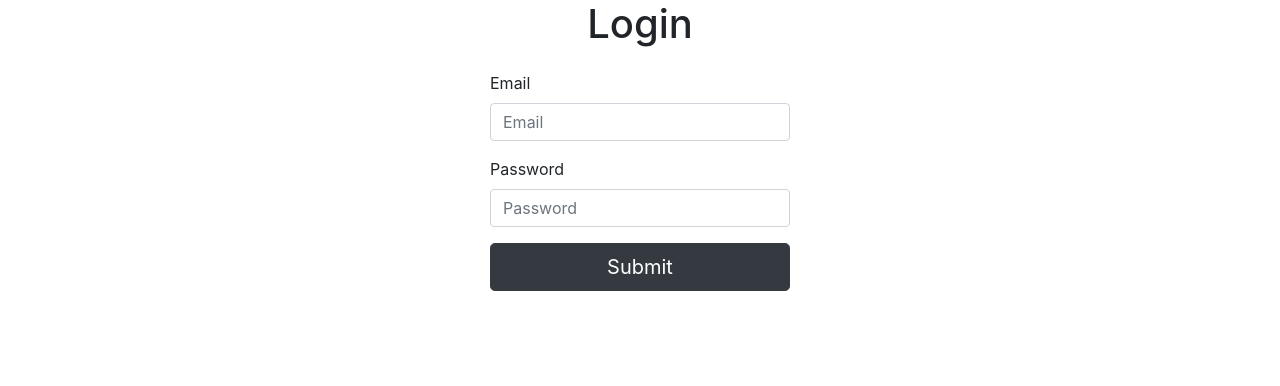
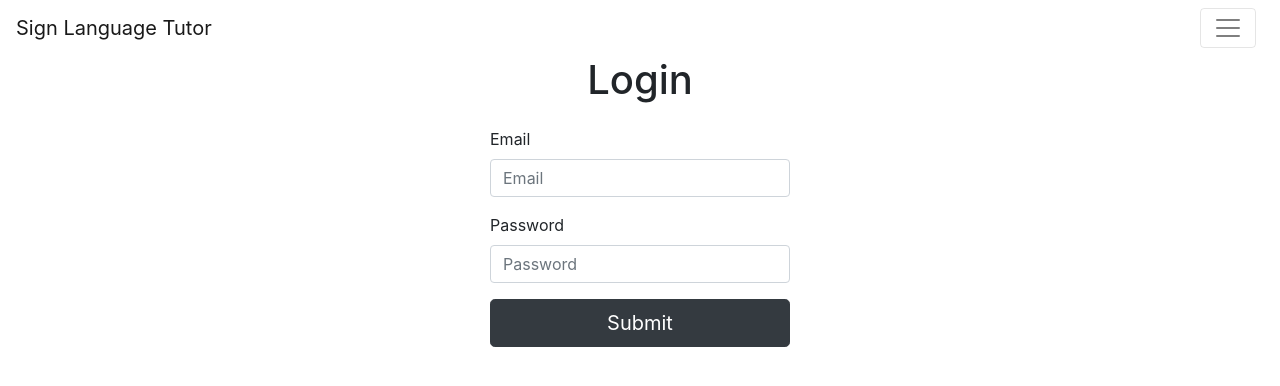
Before and after one commit to marinov98/Sign-Lang-Tutor, a React (Create React App) app in the folder slt-app/: page /login in a window 1280 px wide. Shown: the top 386 px of the page. Built offline with nearby package versions, Linux system fonts and the light colour scheme.

Commit message:
Added NavBar

```diff
--- a/slt-app/src/App.tsx
+++ b/slt-app/src/App.tsx
@@ -4,10 +4,12 @@ import './App.css';
 import Welcome from './components/Welcome/Welcome';
 import Login from './components/Login/Login';
 import Register from './components/Register/Register';
+import NavBar from './components/NavBar/NavBar';
 
 function App() {
   return (
     <BrowserRouter>
+      <Route path="/" component={NavBar}/>
       <Route exact path="/" component={Welcome} />
       <Route exact path="/login" component={Login}/>
       <Route exact path="/register" component={Register}/>
--- /dev/null
+++ b/slt-app/src/components/NavBar/NavBar.tsx
@@ -0,0 +1,34 @@
+import React, { useState } from 'react';
+import { Collapse, Navbar, NavbarToggler, NavbarBrand, Nav, NavItem, NavLink } from 'reactstrap';
+
+const NavBar = () => {
+    const [collapsed, setCollapsed] = useState<boolean | undefined>(true);
+
+    const toggleNavbar = () => {
+        setCollapsed(!collapsed)
+    };
+
+    return (
+        <div>
+            <Navbar color="faded" light>
+                <NavbarBrand href="/" className="mr-auto">Sign Language Tutor</NavbarBrand>
+                <NavbarToggler onClick={toggleNavbar} className="mr-2" />
+                <Collapse isOpen={!collapsed} navbar>
+                    <Nav navbar>
+                        <NavItem>
+                            <NavLink href="/">Home</NavLink>
+                        </NavItem>
+                        <NavItem>
+                            <NavLink href="/login">Login</NavLink>
+                        </NavItem>
+                        <NavItem>
+                            <NavLink href="/register">Register</NavLink>
+                        </NavItem>
+                    </Nav>
+                </Collapse>
+            </Navbar>
+        </div>
+    );
+}
+
+export default NavBar;
```
